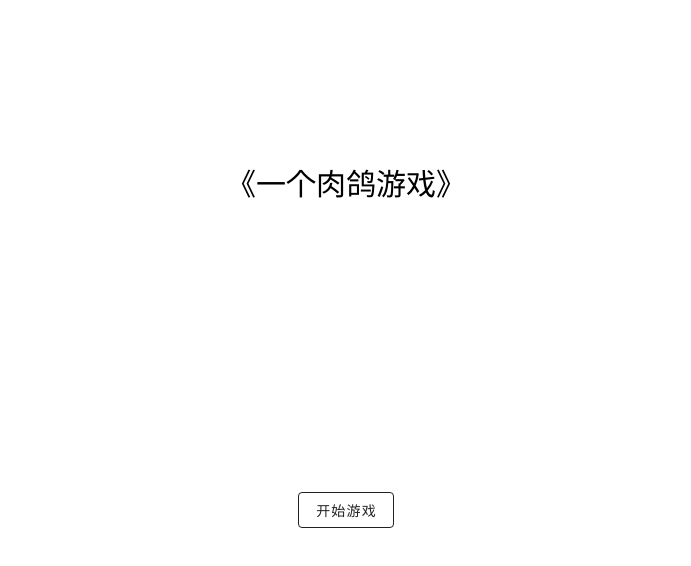
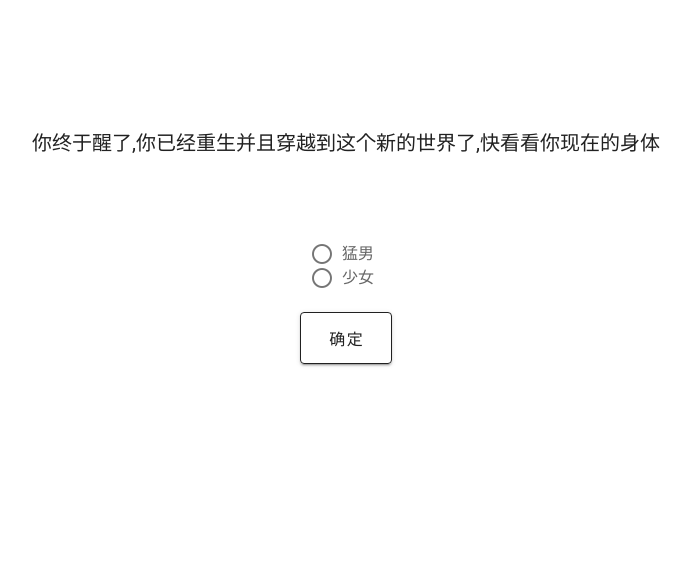
Before and after one commit to YansHJ/oneGame, a Vue app: page /#/ in a window 1280 px wide. Shown: the top 566 px of the page, without its empty margins (294-985 px from the left). Built offline with nearby package versions, Linux system fonts and the light colour scheme.

Commit message:
修复UI框架的一些问题，新增新手引导界面

```diff
--- a/package.json
+++ b/package.json
@@ -16,6 +16,7 @@
     "vuetify": "^2.6.8"
   },
   "devDependencies": {
+    "@mdi/font": "^7.0.96",
     "autoprefixer": "^7.1.2",
     "babel-core": "^6.22.1",
     "babel-helper-vue-jsx-merge-props": "^2.0.3",
@@ -32,6 +33,7 @@
     "file-loader": "^1.1.4",
     "friendly-errors-webpack-plugin": "^1.6.1",
     "html-webpack-plugin": "^2.30.1",
+    "material-design-icons-iconfont": "^6.7.0",
     "node-notifier": "^5.1.2",
     "optimize-css-assets-webpack-plugin": "^3.2.0",
     "ora": "^1.2.0",
--- a/src/App.vue
+++ b/src/App.vue
@@ -1,7 +1,9 @@
 <template>
-  <div id="app">
-    <router-view/>
-  </div>
+  <v-app>
+    <div id="app">
+      <router-view/>
+    </div>
+  </v-app>
 </template>
 
 <script>
--- /dev/null
+++ b/src/components/GuidancePage.vue
@@ -0,0 +1,112 @@
+<template>
+  <div class="mainPage">
+    <div class="tips" style="text-align: center;width: 70%;margin: 20px auto" v-show="tipsInfoFlag">
+      <v-alert
+        outlined
+      >{{tipsInfo}}</v-alert>
+    </div>
+    <!--    介绍界面-->
+    <div class="introduce" v-show="introducePageShow">
+      <div class="introduceInfo">
+        <span style="font-size: 20px;padding: 0 30px 0 30px">{{introduceInfo}}</span>
+      </div>
+      <div class="changeSex" v-show="changeSexPageShow">
+        <div class="sex" style="width: 200px;margin: 0 auto;padding: 0 0 0 5%">
+          <v-radio-group
+            v-model="roleSex"
+            row>
+            <v-radio
+              color="secondary"
+              label="猛男"
+              value="man"
+            ></v-radio>
+            <v-radio
+              color="secondary"
+              label="少女"
+              value="woman"
+            ></v-radio>
+          </v-radio-group>
+        </div>
+        <div class="startButton">
+          <v-btn
+            elevation="2"
+            outlined
+            @click="printIntroduce2"
+            x-large
+          >确定</v-btn>
+        </div>
+      </div>
+      <div class="startButton" v-show="startButtonShow">
+        <v-btn
+          elevation="2"
+          outlined
+          @click="jumpToStart"
+        >开始冒险</v-btn>
+      </div>
+    </div>
+  </div>
+</template>
+
+<script>
+export default {
+  data () {
+    return {
+      introducePageShow:true,
+      braveName:'',
+      tipsInfo:'',
+      tipsInfoFlag:false,
+      introduceInfo:'',
+      startButtonShow: false,
+      changeSexPageShow:false,
+      roleSex:''
+    }
+  },
+  created() {
+    this.printIntroduce()
+  },
+  methods :{
+    printIntroduce(){
+      const str = '你终于醒了,你已经重生并且穿越到这个新的世界了,快看看你现在的身体';
+      let i = 0;
+      this.typing(i,str,true)
+    },
+    printIntroduce2(){
+      this.changeSexPageShow = false
+      const str = '可以的';
+      let i = 0;
+      this.typing(i,str,false)
+    },
+    typing(i,str,sex){
+      if(i<= str.length){
+        this.introduceInfo = str.slice(0,i++) + "_";
+        setTimeout(() =>{this.typing(i,str,sex);},200)
+      }else{
+        this.introduceInfo = str;
+        console.log(sex)
+        if (sex === true){
+          this.changeSexPageShow = !this.changeSexPageShow
+        }
+      }
+    },
+    jumpToStart(){
+      this.tipsInfoFlag = true
+      this.tipsInfo = 'tips:开发中，敬请期待(v50加快进度)'
+      setTimeout(() =>{
+        this.tipsInfo = ''
+        this.tipsInfoFlag = false
+      },3000)
+    }
+  }
+}
+</script>
+
+<style scoped>
+.introduce {
+  margin: 8rem auto;
+  text-align: center;
+}
+.changeSex {
+  margin: 5rem auto;
+  text-align: center;
+}
+</style>
--- a/src/components/StartPage.vue
+++ b/src/components/StartPage.vue
@@ -43,7 +43,7 @@
     </div>
 <!--    介绍界面-->
     <div class="introduce" v-show="introducePageShow">
-      <div class="gameName">
+      <div class="introduceInfo">
         <span style="font-size: 20px;padding: 0 30px 0 30px">{{introduceInfo}}</span>
       </div>
       <div class="startButton" v-show="startButtonShow">
--- a/src/main.js
+++ b/src/main.js
@@ -6,6 +6,9 @@ import router from './router'
 import Vuetify from 'vuetify'
 import vuetify from '@/plugins/vuetify'
 import axios from 'axios'
+import 'material-design-icons-iconfont/dist/material-design-icons.css'
+import '@mdi/font/css/materialdesignicons.css'
+
 
 Vue.config.productionTip = false
 Vue.use(Vuetify)
--- a/src/router/index.js
+++ b/src/router/index.js
@@ -1,6 +1,7 @@
 import Vue from 'vue'
 import Router from 'vue-router'
 import StartPage from "../components/StartPage";
+import GuidancePage from "../components/GuidancePage";
 
 Vue.use(Router)
 
@@ -8,8 +9,12 @@ export default new Router({
   routes: [
     {
       path: '/',
-      name: 'HelloWorld',
-      component: StartPage
+      name: 'StartPage',
+      component: GuidancePage
+    },{
+      path: '/guidance',
+      name: 'guidance',
+      component: GuidancePage
     }
   ]
 })
```
Also changed, not shown: 1 other file (tests, documents, lock files or other folders).
